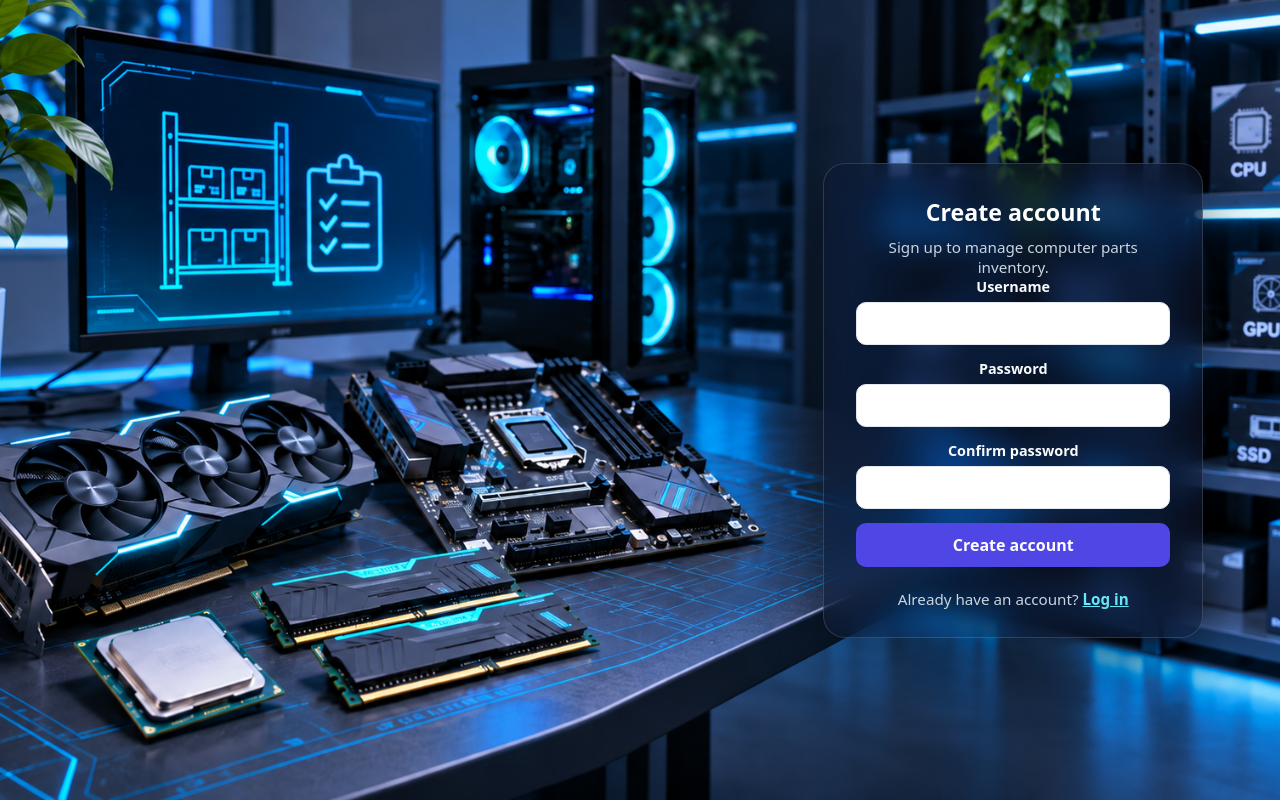
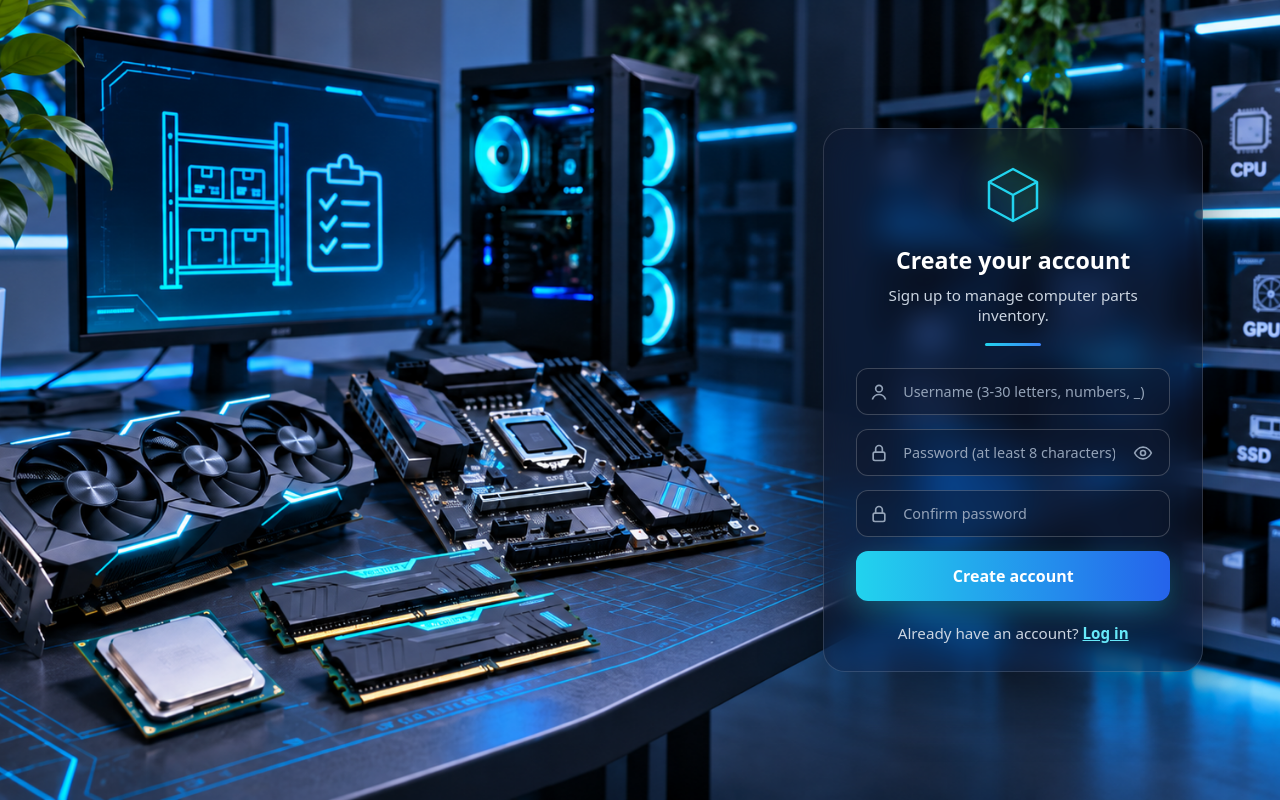
Before and after one commit to nalagonkenji/inventory-app, a PHP site: page /register.php in a window 1280 px wide. Run offline with PHP 8.4, Linux system fonts and the light colour scheme; a stand-in replaces the project's code that opens the database connection.

Commit message:
Update register.php

```diff
--- a/register.php
+++ b/register.php
@@ -2,7 +2,6 @@
 require __DIR__ . '/auth.php';
 
 $error = '';
-$success = '';
 
 if ($_SERVER['REQUEST_METHOD'] === 'POST') {
     $username = trim($_POST['username'] ?? '');
@@ -37,32 +36,51 @@ if ($_SERVER['REQUEST_METHOD'] === 'POST') {
 <head>
   <meta charset="UTF-8">
   <meta name="viewport" content="width=device-width, initial-scale=1">
-  <title>Create Account | Inventory</title>
+  <title>Create Account | Computer Parts Inventory</title>
   <link rel="stylesheet" href="style.css">
 </head>
 <body class="auth-page">
   <main class="auth-card">
-    <h1>Create account</h1>
+    <div class="brand-logo" aria-hidden="true">
+      <svg viewBox="0 0 64 64" width="64" height="64" fill="none" stroke="currentColor" stroke-width="2.5" stroke-linejoin="round">
+        <path d="M32 6 56 19v26L32 58 8 45V19z"/>
+        <path d="M8 19l24 13 24-13M32 32v26"/>
+      </svg>
+    </div>
+    <h1>Create your account</h1>
     <p class="subtitle">Sign up to manage computer parts inventory.</p>
+    <span class="accent-line"></span>
 
     <?php if ($error): ?>
       <div class="alert alert-error"><?= e($error) ?></div>
     <?php endif; ?>
 
     <form method="post" class="auth-form">
-      <label>Username
-        <input name="username" required maxlength="30" value="<?= e($_POST['username'] ?? '') ?>">
+      <label class="field">
+        <span class="field-icon"><svg viewBox="0 0 24 24" width="20" height="20" fill="none" stroke="currentColor" stroke-width="2"><circle cx="12" cy="8" r="4"/><path d="M4 21c1.5-4 4.5-6 8-6s6.5 2 8 6"/></svg></span>
+        <input name="username" placeholder="Username (3-30 letters, numbers, _)" required maxlength="30" value="<?= e($_POST['username'] ?? '') ?>">
       </label>
-      <label>Password
-        <input type="password" name="password" required minlength="8">
+      <label class="field">
+        <span class="field-icon"><svg viewBox="0 0 24 24" width="20" height="20" fill="none" stroke="currentColor" stroke-width="2"><rect x="5" y="11" width="14" height="10" rx="2"/><path d="M8 11V7a4 4 0 0 1 8 0v4"/></svg></span>
+        <input type="password" name="password" placeholder="Password (at least 8 characters)" required minlength="8">
+        <button type="button" class="toggle-pass" aria-label="Show password"><svg viewBox="0 0 24 24" width="20" height="20" fill="none" stroke="currentColor" stroke-width="2"><path d="M2 12s3.5-7 10-7 10 7 10 7-3.5 7-10 7S2 12 2 12z"/><circle cx="12" cy="12" r="3"/></svg></button>
       </label>
-      <label>Confirm password
-        <input type="password" name="confirm" required minlength="8">
+      <label class="field">
+        <span class="field-icon"><svg viewBox="0 0 24 24" width="20" height="20" fill="none" stroke="currentColor" stroke-width="2"><rect x="5" y="11" width="14" height="10" rx="2"/><path d="M8 11V7a4 4 0 0 1 8 0v4"/></svg></span>
+        <input type="password" name="confirm" placeholder="Confirm password" required minlength="8">
       </label>
-      <button type="submit" class="btn btn-primary">Create account</button>
+      <button type="submit" class="btn btn-block">Create account</button>
     </form>
 
     <p class="auth-switch">Already have an account? <a href="login.php">Log in</a></p>
   </main>
+  <script>
+    document.querySelectorAll('.toggle-pass').forEach(function (btn) {
+      btn.addEventListener('click', function () {
+        var input = btn.parentElement.querySelector('input');
+        input.type = input.type === 'password' ? 'text' : 'password';
+      });
+    });
+  </script>
 </body>
 </html>
```
